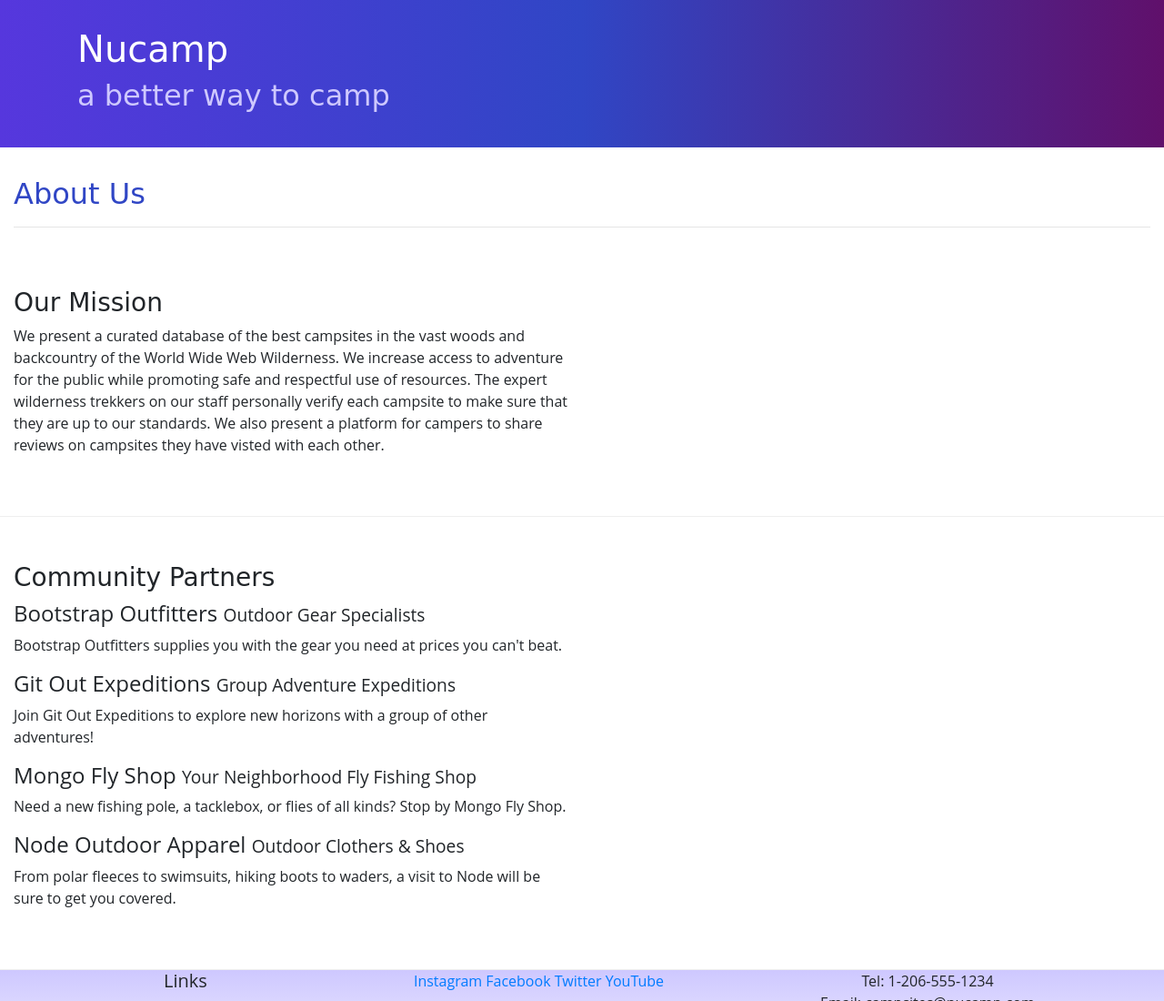
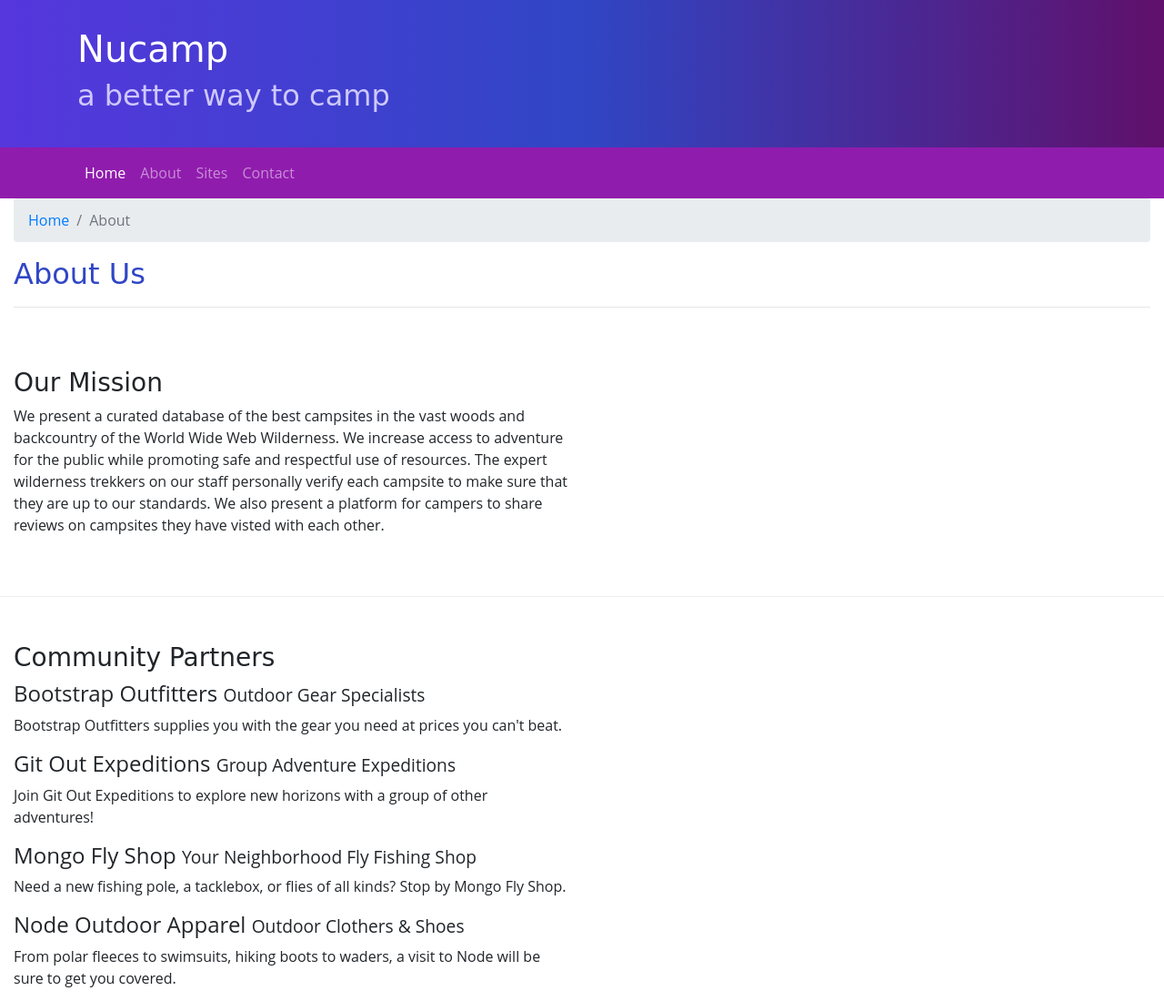
Before and after one commit to Mykej/Bootstrapnucampsite, a website: page aboutus.html in a window 1280 px wide. Shown: the top 1100 px of the page at 91% size. Drawn offline with nearby package versions, Linux system fonts and the light colour scheme; a web font is replaced by a local one.

Commit message:
Used bootstrap classes to add a responsive navbar and breadcrumb components to nucampsite project.

```diff
--- a/aboutus.html
+++ b/aboutus.html
@@ -26,9 +26,29 @@
 
     </header>
 
+    <nav class="navbar navbar-expand-sm navbar-dark sticky-top">
+      <div class="container">
+        <button class="navbar-toggler ml-auto" type="button" data-toggle="collapse" data-target="nucampNavbar">
+          <span class="navbar-toggler-icon"></span>
+        </button>
+        <div class="collapse navbar-collapse" id="nucampNavbar">
+          <ul class="navbar-nav">
+            <li class="nav-item active"><a class="nav-link" href="index.html">Home</a></li>
+            <li class="nav-item"><a class="nav-link" href="aboutus.html">About</a></li>
+            <li class="nav-item"><a class="nav-link" href="#">Sites</a></li>
+            <li class="nav-item"><a class="nav-link" href="#">Contact</a></li>
+          </ul>
+        </div>
+      </div>
+    </nav>
+
     <div class="container-fluid">
       <div class="row">
-        <div class="col-12">
+        <div class="col">
+          <ol class="breadcrumb">
+            <li class="breadcrumb-item"><a href="index.html">Home</a></li>
+            <li class="breadcrumb-item active">About</li>
+          </ol>
           <h2>About Us</h2>
           <hr />
         </div>
--- a/css/styles.css
+++ b/css/styles.css
@@ -30,3 +30,11 @@
   border-bottom: 1px ridge;
   min-height: 200px;
 }
+
+.navbar{
+  background-color: #901CAD;
+}
+
+.jumbotron{
+  margin: 0;
+}
```
Also changed, not shown: index.html (+16 -0 lines).
